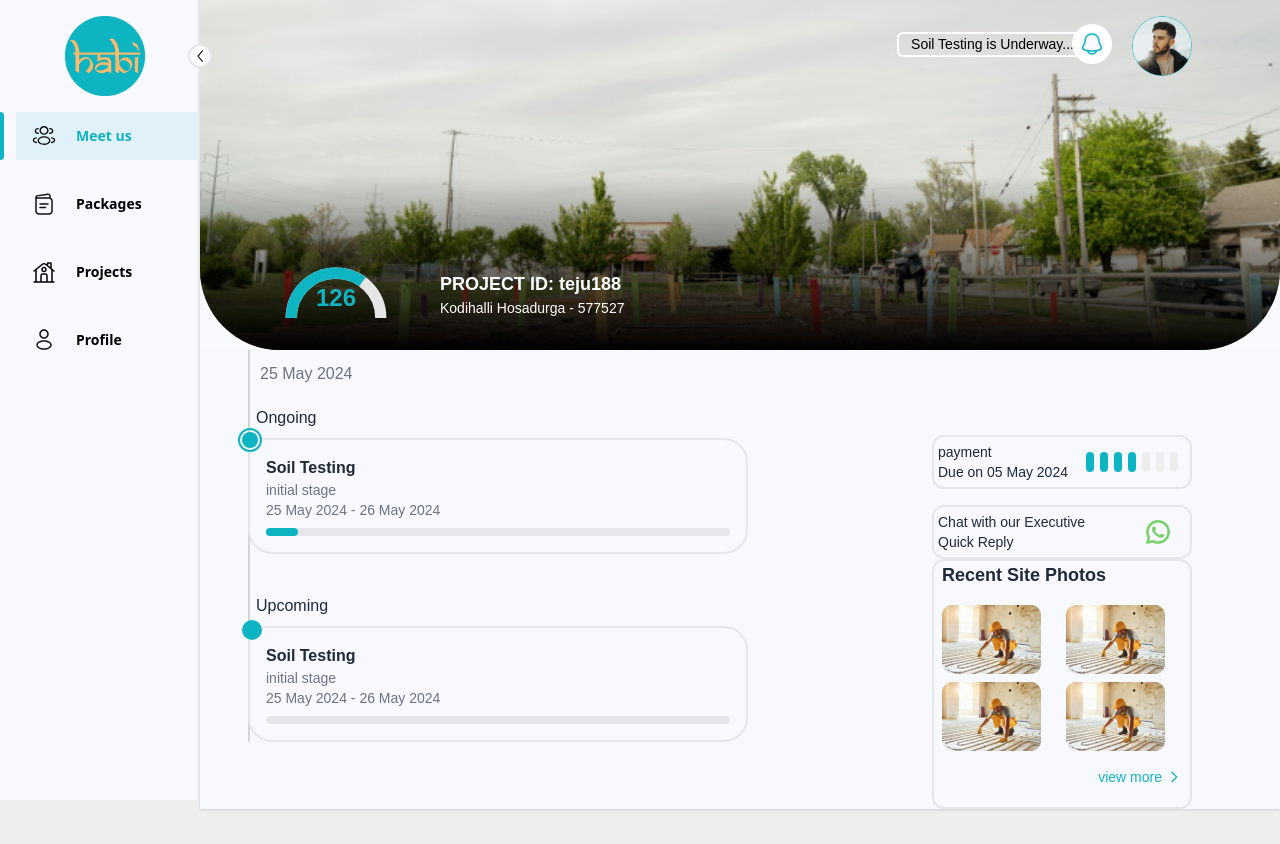
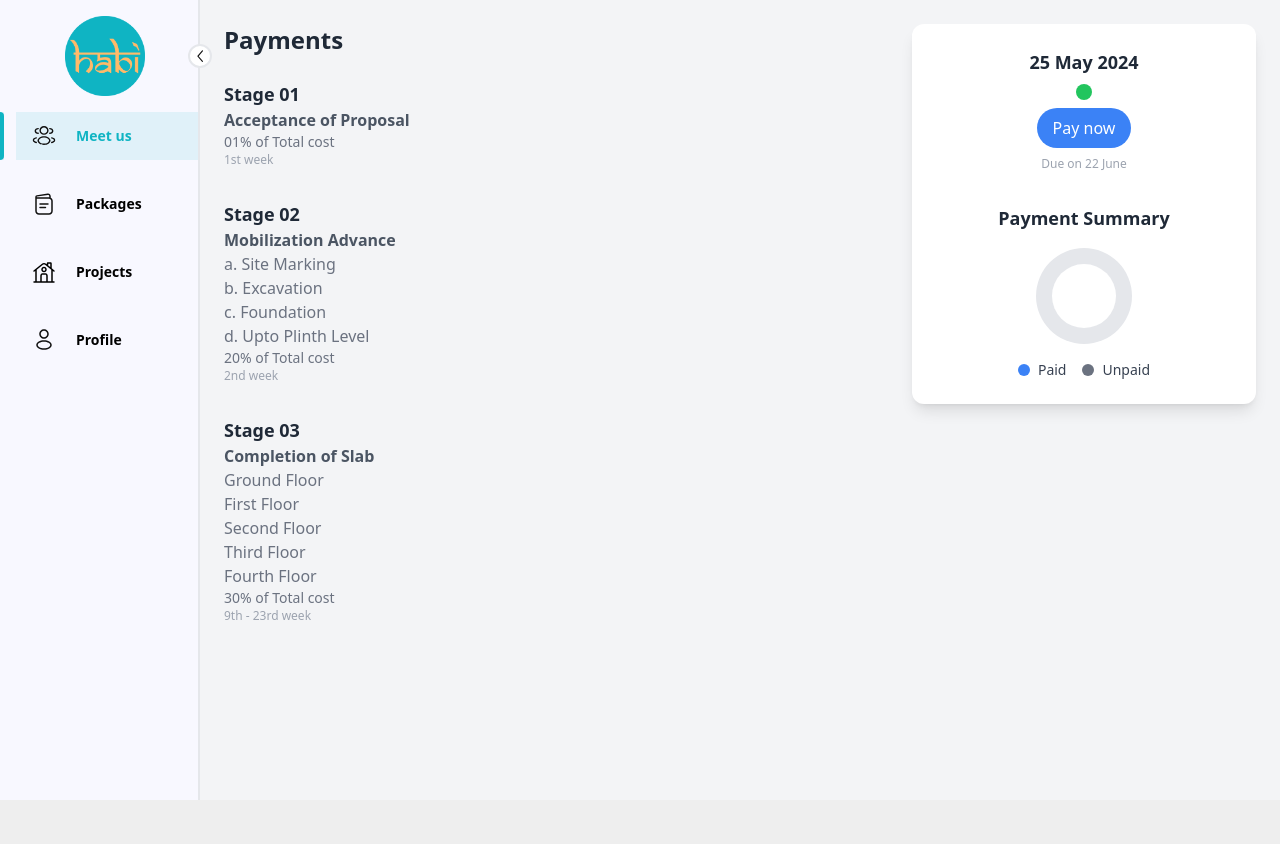
Before and after one commit to tejudharanesh/teju_habi, a React (Vite) app in the folder client/: page / in a window 1280 px wide. Built offline with nearby package versions, Linux system fonts and the light colour scheme.

Commit message:
implemented PAYMENT

```diff
--- a/client/src/components/Client_homepage/Page1.jsx
+++ b/client/src/components/Client_homepage/Page1.jsx
@@ -18,10 +18,10 @@ function Page1() {
 
         {/* Content on top of the image */}
 
-        <div className="absolute -bottom-3 left-10 md:bottom-1 md:left-20 text-white">
+        <div className="absolute -bottom-3 left-8 md:bottom-1 md:left-20 text-white">
           <SemiCircularProgressBar />
         </div>
-        <div className="absolute bottom-3 left-48 md:bottom-8 md:left-60 text-white">
+        <div className="absolute bottom-3 left-40 md:bottom-8 md:left-60 text-white">
           <p className="text-lg font-semibold">PROJECT ID: teju188</p>
           <p className="text-sm">Kodihalli Hosadurga - 577527</p>
         </div>
--- a/client/src/components/Client_homepage/Page2.jsx
+++ b/client/src/components/Client_homepage/Page2.jsx
@@ -12,7 +12,7 @@ function Page2() {
   };
   return (
     <div>
-      <div className="md:px-12 lg:px-18 bg-layoutColor h-full">
+      <div className="md:px-12 lg:px-40 xl:px-80 bg-layoutColor h-full">
         <div className="text-gray-500 m-5 md:hidden ">25 May 2024</div>
 
         <div className="flex flex-col md:flex-row">
--- a/client/src/components/SemiCircularProgressBar.jsx
+++ b/client/src/components/SemiCircularProgressBar.jsx
@@ -17,7 +17,7 @@ const SemiCircularProgressBar = () => {
 
   return (
     <div className="relative flex items-center justify-center rotate-90 ">
-      <svg className="w-28 h-28 transform -rotate-90" viewBox="0 0 100 50">
+      <svg className="w-24 h-24 transform -rotate-90" viewBox="0 0 100 50">
         <defs>
           <linearGradient id="gradient" x1="0%" y1="0%" x2="100%" y2="100%">
             <stop offset="0%" stopColor="#0FB4C3" />
--- a/client/src/pages/Dashboard.jsx
+++ b/client/src/pages/Dashboard.jsx
@@ -7,7 +7,7 @@ import CostEstimator from "./CostEstimator";
 import ProjectsPage from "./Projects";
 import Profile from "./Profile";
 import HomePage from "./HomePage";
-
+import PaymentsPage from "./PaymentsPage";
 function Dashboard() {
   const [collapsed, setCollapsed] = useState(false);
 
@@ -23,7 +23,7 @@ function Dashboard() {
       </div>
       <div className="flex-grow z-8">
         <Routes>
-          <Route path="/" element={<HomePage isExpanded={collapsed} />} />
+          <Route path="/" element={<PaymentsPage isExpanded={collapsed} />} />
           {/* <Route path="/" element={<Consultation isExpanded={collapsed} />} /> */}
           <Route
             path="packages"
--- /dev/null
+++ b/client/src/pages/PaymentsPage.jsx
@@ -0,0 +1,99 @@
+import React from "react";
+
+const PaymentsPage = () => {
+  return (
+    <div className="flex flex-col md:flex-row items-start p-6 bg-gray-100 min-h-screen">
+      {/* Left Side - Payment Stages */}
+      <div className="w-full md:w-2/3 lg:w-2/3 pr-8">
+        <h2 className="text-2xl font-semibold mb-6">Payments</h2>
+
+        <div className="space-y-8">
+          {/* Stage 01 */}
+          <div>
+            <h3 className="text-lg font-bold">Stage 01</h3>
+            <p className="text-gray-600 font-semibold">
+              Acceptance of Proposal
+            </p>
+            <p className="text-sm text-gray-500">01% of Total cost</p>
+            <p className="text-xs text-gray-400">1st week</p>
+          </div>
+
+          {/* Stage 02 */}
+          <div>
+            <h3 className="text-lg font-bold">Stage 02</h3>
+            <p className="text-gray-600 font-semibold">Mobilization Advance</p>
+            <p className="text-gray-500">
+              a. Site Marking
+              <br />
+              b. Excavation
+              <br />
+              c. Foundation
+              <br />
+              d. Upto Plinth Level
+            </p>
+            <p className="text-sm text-gray-500">20% of Total cost</p>
+            <p className="text-xs text-gray-400">2nd week</p>
+          </div>
+
+          {/* Stage 03 */}
+          <div>
+            <h3 className="text-lg font-bold">Stage 03</h3>
+            <p className="text-gray-600 font-semibold">Completion of Slab</p>
+            <p className="text-gray-500">
+              Ground Floor
+              <br />
+              First Floor
+              <br />
+              Second Floor
+              <br />
+              Third Floor
+              <br />
+              Fourth Floor
+            </p>
+            <p className="text-sm text-gray-500">30% of Total cost</p>
+            <p className="text-xs text-gray-400">9th - 23rd week</p>
+          </div>
+
+          {/* Additional stages will follow the same structure */}
+        </div>
+      </div>
+
+      {/* Right Side - Payment Summary */}
+      <div className="w-full md:w-1/3 lg:w-1/3 bg-white p-6 rounded-xl shadow-lg">
+        <div className="flex flex-col items-center">
+          <p className="text-lg font-semibold">25 May 2024</p>
+          <div className="w-4 h-4 bg-green-500 rounded-full mt-2 mb-2"></div>
+          <button className="bg-blue-500 text-white px-4 py-2 rounded-full">
+            Pay now
+          </button>
+          <p className="text-xs text-gray-400 mt-2">Due on 22 June</p>
+        </div>
+        <div className="mt-8">
+          <h3 className="text-lg font-semibold text-center">Payment Summary</h3>
+          <div className="flex justify-center items-center mt-4">
+            <div className="relative w-24 h-24">
+              {/* This would be replaced by a real c hart in production */}
+              <div className="w-full h-full rounded-full bg-gray-200">
+                <div className="absolute inset-0 flex items-center justify-center">
+                  <div className="w-16 h-16 rounded-full bg-white"></div>
+                </div>
+              </div>
+            </div>
+          </div>
+          <div className="flex justify-center mt-4">
+            <div className="flex items-center">
+              <div className="w-3 h-3 bg-blue-500 rounded-full mr-2"></div>
+              <span className="text-sm text-gray-700">Paid</span>
+            </div>
+            <div className="flex items-center ml-4">
+              <div className="w-3 h-3 bg-gray-500 rounded-full mr-2"></div>
+              <span className="text-sm text-gray-700">Unpaid</span>
+            </div>
+          </div>
+        </div>
+      </div>
+    </div>
+  );
+};
+
+export default PaymentsPage;
```
